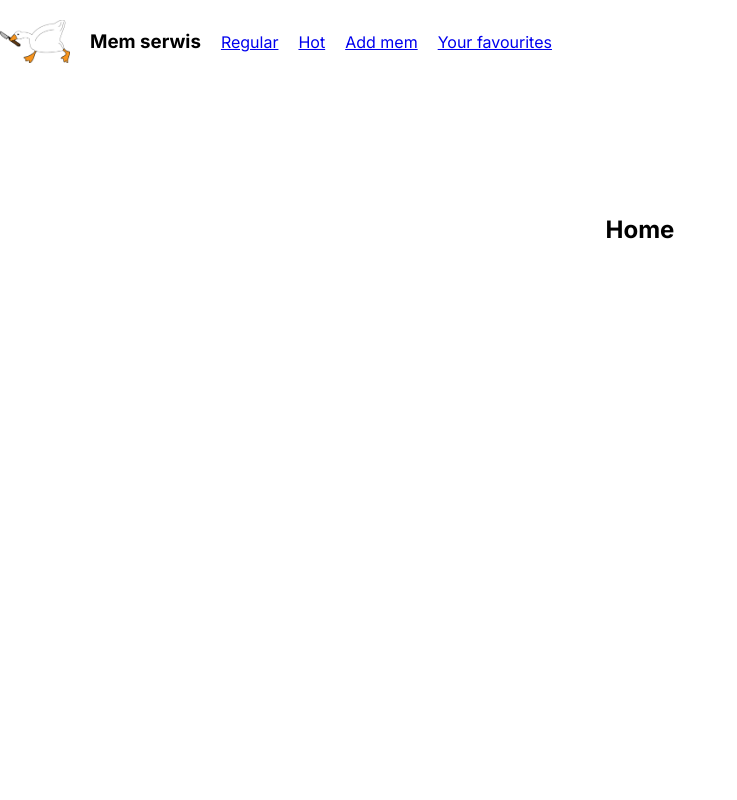
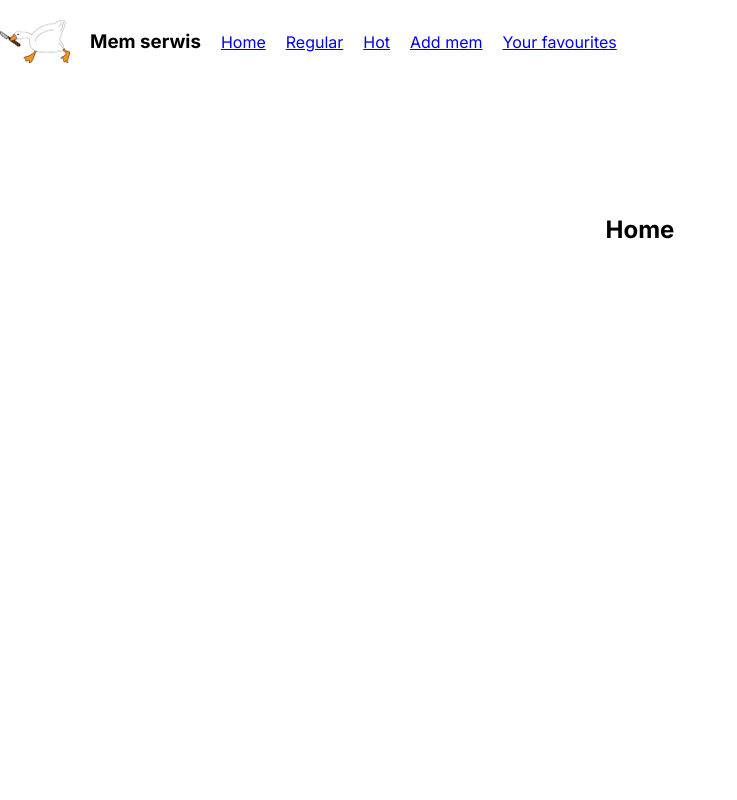
Before and after one commit to adamGolczynski/Mem-serwis, a Next.js app: page / in a window 1280 px wide. Shown: the top 800 px of the page, without its empty margins (0-737 px from the left). Built offline with nearby package versions, Linux system fonts and the light colour scheme.

Commit message:
add new route in navbar - regular

```diff
--- a/components/Navbar.jsx
+++ b/components/Navbar.jsx
@@ -20,6 +20,9 @@ export function Navbar() {
 			/>
 			<h3>Mem serwis</h3>
 			<Link className={`link ${pathname === '/' ? 'active' : ''}`} href='/'>
+				Home
+			</Link>
+			<Link className={`link ${pathname === '/regular' ? 'active' : ''}`} href='/regular'>
 				Regular
 			</Link>
 			<Link className={`link ${pathname === '/hot' ? 'active' : ''}`} href='/hot'>
```
